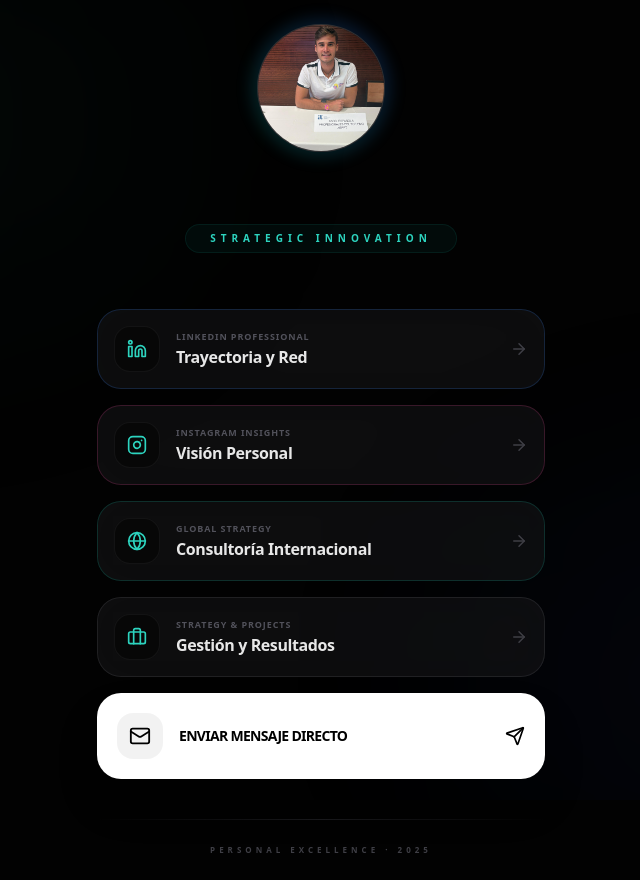
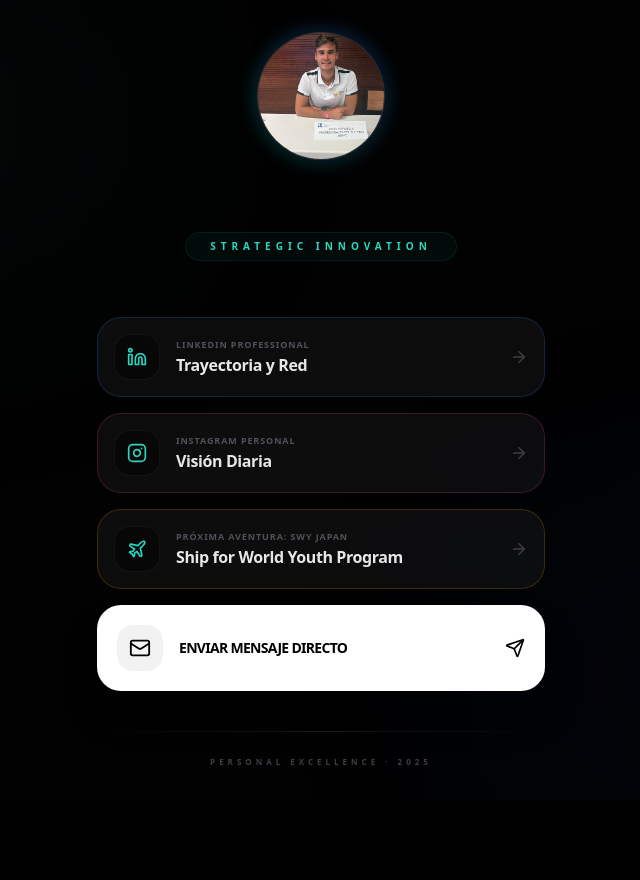
Before and after one commit to asworldmap/asensios-website, a Next.js app: page / in a window 1280 px wide. Shown: the whole page, without its empty margins (319-959 px from the left). After the commit the page ends 800 px from the top, so only its background shows below. Built offline with nearby package versions, Linux system fonts and the light colour scheme.

Commit message:
Update links: LinkedIn, Instagram, and SWY Japan

```diff
--- a/src/app/page.tsx
+++ b/src/app/page.tsx
@@ -1,7 +1,7 @@
 "use client";
 import { useEffect, useRef, useState } from 'react';
 import gsap from 'gsap';
-import { Linkedin, Instagram, Send, Globe, ChevronRight, Mail, Briefcase, Zap, User, ArrowRight } from 'lucide-react';
+import { Linkedin, Instagram, Send, Globe, ChevronRight, Mail, Briefcase, Zap, Star, ShieldCheck, ArrowRight, Plane } from 'lucide-react';
 import Image from 'next/image';
 
 export default function Home() {
@@ -10,7 +10,6 @@ export default function Home() {
     const [showContact, setShowContact] = useState(false);
 
     useEffect(() => {
-        // Super safe animation trigger
         const ctx = gsap.context(() => {
             const tl = gsap.timeline({ defaults: { ease: "expo.out", duration: 1 } });
 
@@ -20,10 +19,9 @@ export default function Home() {
                     y: 20,
                     opacity: 0,
                     stagger: 0.1,
-                    clearProps: "all" // Ensures buttons don't stay hidden if something glitches
+                    clearProps: "all"
                 }, "-=0.5");
 
-            // Subtle background drift
             gsap.to(".glow-bg", {
                 opacity: 0.6,
                 duration: 4,
@@ -59,7 +57,7 @@ export default function Home() {
                     setStatus('');
                 }, 3000);
             } else {
-                setStatus('Error al enviar. Inténtalo de nuevo.');
+                setStatus('Error al enviar. Revisa el SMTP.');
             }
         } catch (err) {
             setStatus('Error de conexión.');
@@ -75,25 +73,18 @@ export default function Home() {
             color: "border-blue-500/20 hover:bg-blue-500/5"
         },
         {
-            name: "Instagram Insights",
+            name: "Instagram Personal",
             url: "https://instagram.com/asensios",
             icon: <Instagram size={20} />,
-            title: "Visión Personal",
+            title: "Visión Diaria",
             color: "border-pink-500/20 hover:bg-pink-500/5"
         },
         {
-            name: "Global Strategy",
-            url: "#",
-            icon: <Globe size={20} />,
-            title: "Consultoría Internacional",
-            color: "border-teal-500/20 hover:bg-teal-500/5"
-        },
-        {
-            name: "Strategy & Projects",
-            url: "#",
-            icon: <Briefcase size={20} />,
-            title: "Gestión y Resultados",
-            color: "border-zinc-500/20 hover:bg-white/5"
+            name: "Próxima aventura: SWY Japan",
+            url: "https://www.swy.international/",
+            icon: <Plane size={20} />,
+            title: "Ship for World Youth Program",
+            color: "border-amber-500/20 hover:bg-amber-500/5"
         },
     ];
 
@@ -166,7 +157,7 @@ export default function Home() {
                         onClick={() => setShowContact(!showContact)}
                         className="link-card w-full p-5 rounded-3xl bg-white text-black font-black hover:bg-teal-400 transition-all duration-500 flex items-center justify-between shadow-2xl overflow-hidden group"
                     >
-                        <div className="flex items-center gap-4">
+                        <div className="flex items-center gap-4 text-left">
                             <div className="p-3 rounded-2xl bg-black/5">
                                 <Mail size={22} />
                             </div>
@@ -183,15 +174,9 @@ export default function Home() {
                             <Zap size={14} className="fill-teal-500" /> Nueva Colaboración
                         </h3>
                         <form onSubmit={handleSubmit} className="space-y-4">
-                            <div className="flex flex-col gap-1">
-                                <input name="name" placeholder="Nombre completo" required className="w-full bg-white/5 border border-white/5 rounded-2xl p-4 outline-none focus:border-teal-500/50 transition-all text-sm placeholder:text-zinc-600" />
-                            </div>
-                            <div className="flex flex-col gap-1">
-                                <input name="email" type="email" placeholder="Email de contacto" required className="w-full bg-white/5 border border-white/5 rounded-2xl p-4 outline-none focus:border-teal-500/50 transition-all text-sm placeholder:text-zinc-600" />
-                            </div>
-                            <div className="flex flex-col gap-1">
-                                <textarea name="message" placeholder="¿Cómo puedo ayudarte?" required rows={4} className="w-full bg-white/5 border border-white/5 rounded-2xl p-4 outline-none focus:border-teal-500/50 transition-all text-sm placeholder:text-zinc-600 resize-none" />
-                            </div>
+                            <input name="name" placeholder="Nombre completo" required className="w-full bg-white/5 border border-white/5 rounded-2xl p-4 outline-none focus:border-teal-500/50 transition-all text-sm placeholder:text-zinc-600" />
+                            <input name="email" type="email" placeholder="Email de contacto" required className="w-full bg-white/5 border border-white/5 rounded-2xl p-4 outline-none focus:border-teal-500/50 transition-all text-sm placeholder:text-zinc-600" />
+                            <textarea name="message" placeholder="¿Cómo puedo ayudarte?" required rows={4} className="w-full bg-white/5 border border-white/5 rounded-2xl p-4 outline-none focus:border-teal-500/50 transition-all text-sm placeholder:text-zinc-600 resize-none" />
                             <button type="submit" className="w-full bg-teal-500 text-black font-black py-4 rounded-2xl hover:brightness-110 transition-all flex items-center justify-center gap-3 active:scale-[0.98] shadow-lg shadow-teal-500/10">
                                 {status || 'ENVIAR MENSAJE'} <Send size={18} />
                             </button>
```
